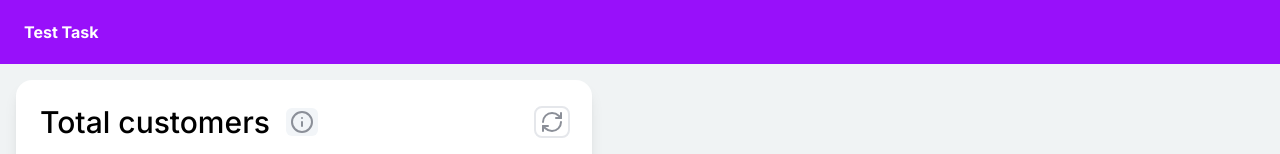
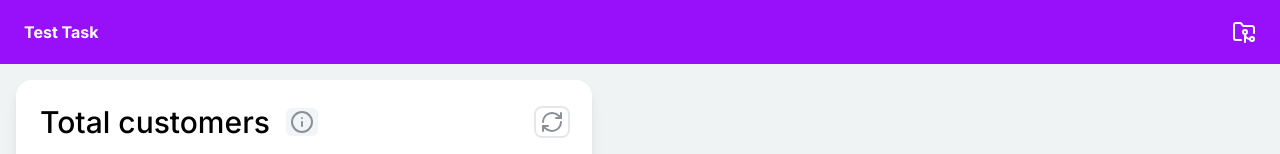
Before and after one commit to arminrejzovic/flowout-interview-task, a Next.js app: page / in a window 1280 px wide. Shown: the top 154 px of the page. Built offline with nearby package versions, Linux system fonts and the light colour scheme.

Commit message:
Add github link to navbar and update README

```diff
--- a/src/app/page.tsx
+++ b/src/app/page.tsx
@@ -1,9 +1,16 @@
 import CustomerChart from "@/components/CustomerChart";
+import { FolderGit2 } from "lucide-react";
+import Link from "next/link";
 
 export default function Home() {
   return (
     <main>
-        <nav className={"h-16 flex items-center p-6 bg-purple-600 font-bold text-white"}>Test Task</nav>
+        <nav className={"h-16 flex items-center justify-between p-6 bg-purple-600 font-bold text-white"}>
+            Test Task
+            <Link href="https://github.com/arminrejzovic/flowout-interview-task" target={"_blank"}>
+                <FolderGit2/>
+            </Link>
+        </nav>
         <div className={"p-4"}>
             <CustomerChart/>
         </div>
```
Also changed, not shown: 1 other file (tests, documents, lock files or other folders).
